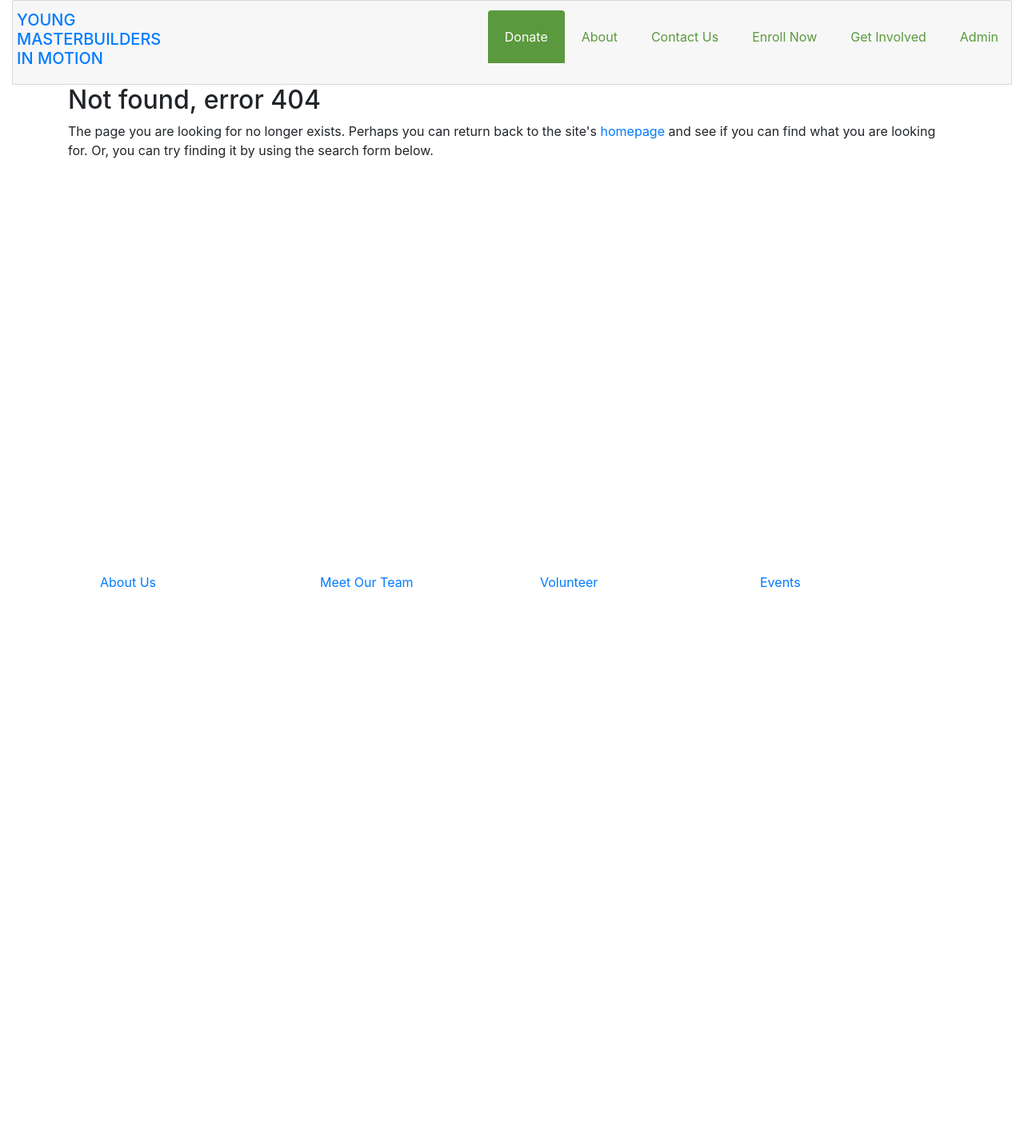
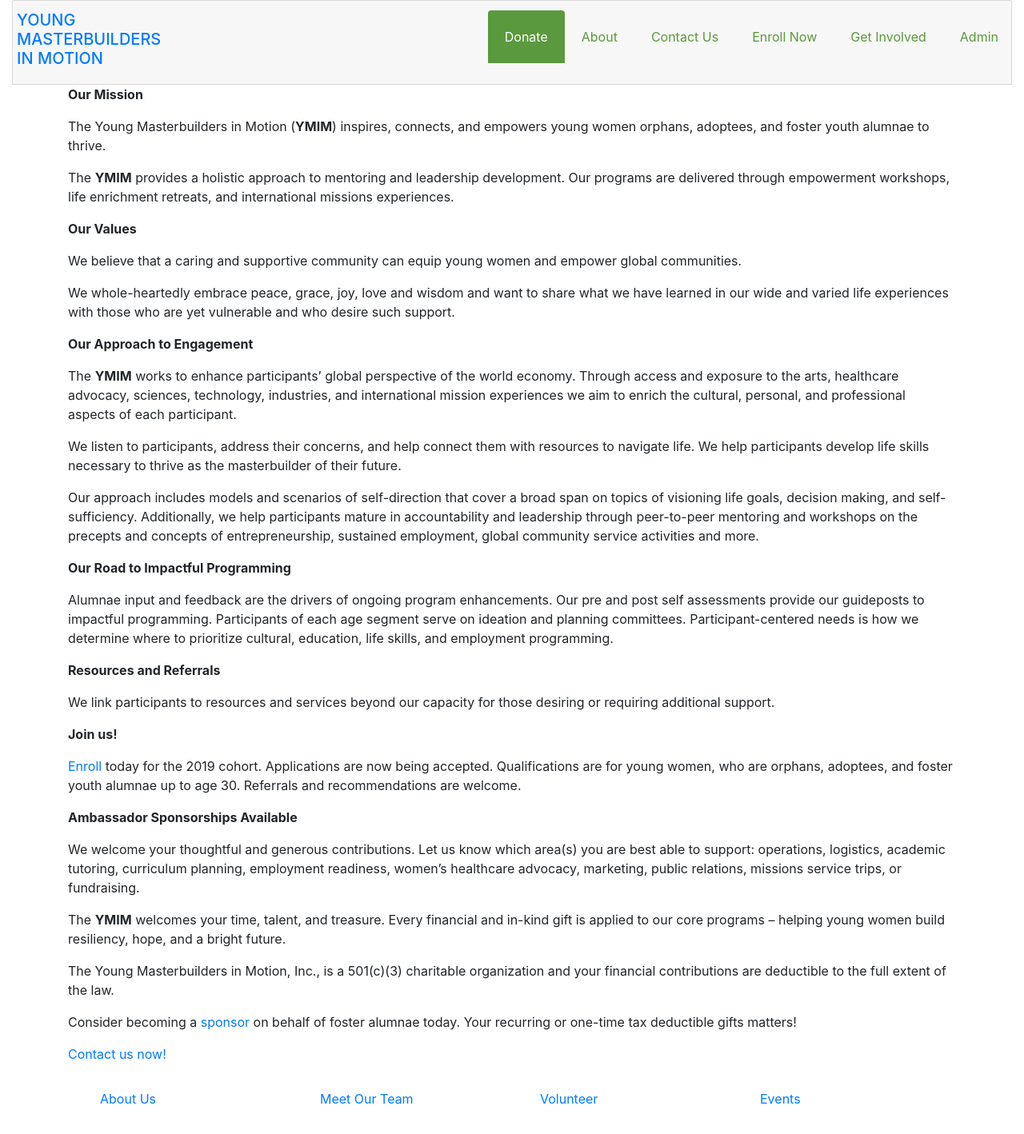
Before and after one commit to the-difference-engine/ymim, a React (Create React App) app in the folder frontend/: page /Donate in a window 1280 px wide. Shown: the top 1418 px of the page at 80% size. Before the commit the page ends 800 px from the top, so only its background shows below. Built offline with nearby package versions, Linux system fonts and the light colour scheme.

Commit message:
added temp donate page

```diff
--- /dev/null
+++ b/frontend/src/components/DonationPage/Donate.jsx
@@ -0,0 +1,33 @@
+import React, { Component } from 'react';
+
+class Donate extends Component {
+    render() {
+      return (
+        <div>
+<p><strong>Our Mission</strong></p>
+<p>The Young Masterbuilders in Motion (<strong>YMIM</strong>) inspires, connects, and empowers young women orphans, adoptees, and foster youth alumnae to thrive.</p>
+<p>The <strong>YMIM</strong> provides a holistic approach to mentoring and leadership development. Our programs are delivered through empowerment workshops, life enrichment retreats, and international missions experiences.</p>
+<p><strong>Our Values</strong></p>
+<p>We believe that a caring and supportive community can equip young women and empower global communities.</p>
+<p>We whole-heartedly embrace peace, grace, joy, love and wisdom and want to share what we have learned in our wide and varied life experiences with those who are yet vulnerable and who desire such support.</p>
+<p><strong>Our Approach to Engagement</strong></p>
+<p>The <strong>YMIM</strong> works to enhance participants’ global perspective of the world economy. Through access and exposure to the arts, healthcare advocacy, sciences, technology, industries, and international mission experiences we aim to enrich the cultural, personal, and professional aspects of each participant.&nbsp;</p>
+<p>We listen to participants, address their concerns, and help connect them with resources to navigate life.&nbsp;We help participants develop life skills necessary to thrive as the masterbuilder of their future.</p>
+<p>Our approach includes models and scenarios of self-direction that cover a broad span on topics of visioning life goals, decision making, and self-sufficiency. Additionally, we help participants mature in accountability and leadership through peer-to-peer mentoring and workshops on the precepts and concepts of entrepreneurship, sustained employment, global community service activities and more.</p>
+<p><strong>Our Road to Impactful Programming</strong></p>
+<p>Alumnae input and feedback are the drivers of ongoing program enhancements. Our pre and post self assessments provide our guideposts to impactful programming. Participants of each age segment serve on ideation and planning committees. Participant-centered needs is how we determine where to prioritize cultural, education, life skills, and employment programming.&nbsp;</p>
+<p><strong>Resources and Referrals</strong></p>
+<p>We link participants to resources and services beyond our capacity for those desiring or requiring additional support.&nbsp;</p>
+<p><strong>Join us!</strong></p>
+<p><a href="https://www.theymim.org/enrollment/">Enroll&nbsp;</a>today for the 2019 cohort. Applications are now being accepted. Qualifications are for young women, who are orphans, adoptees, and foster youth alumnae up to age 30. Referrals and recommendations are welcome.</p>
+<p><strong>Ambassador Sponsorships Available</strong></p>
+<p>We welcome your thoughtful and generous contributions. Let us know which area(s) you are best able to support: operations, logistics, academic tutoring, curriculum planning, employment readiness, women&#8217;s healthcare advocacy, marketing, public relations, missions service trips, or fundraising.</p>
+<p>The <strong>YMIM</strong> welcomes your time, talent, and treasure. Every financial and in-kind gift is applied to our core programs &#8211; helping young women build resiliency, hope, and a bright future.&nbsp;</p>
+<p>The Young Masterbuilders in Motion, Inc., is a 501(c)(3) charitable organization and your financial contributions are deductible to the full extent of the law.</p>
+<p>Consider becoming a <a href="https://www.theymim.org/become-a-sponsor/">sponsor</a> on behalf of foster alumnae today. Your recurring or one-time tax deductible gifts&nbsp;matters!</p>
+<p><a href="https://www.theymim.org/contact-us/">Contact us now!</a></p>
+    </div>
+      );
+    }
+}
+export default Donate;
--- a/frontend/src/router.js
+++ b/frontend/src/router.js
@@ -15,6 +15,7 @@ import About from "./components/about";
 import Enroll from "./components/enroll/enroll";
 import Team from "./components/team";
 import Ambassadors from "./components/ambassadors";
+import Donate from "./components/DonationPage/Donate";
 import Events from "./components/events";
 import Header from "./components/Header/index";
 
@@ -30,6 +31,7 @@ const router = (
           <Switch>
             <Route exact path="/" component={App} />
             <Route exact path="/fetch" component={DemoPage} />
+            <Route exact path="/Donate" component={Donate} />
             <Route exact path="/contact-us" component={Contact} />
             <Route exact path="/about" component={About} />
             <Route exact path="/enrollment" component={Enroll} />
```
